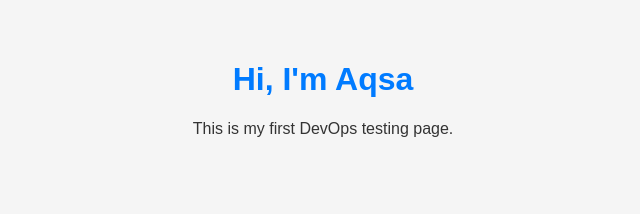
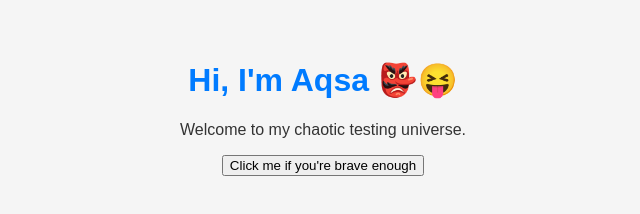
Before and after one commit to aqsa-latif/Devops-testing, a plain HTML site: page index.html in a window 1280 px wide. Shown: the whole page, without its empty margins (317-957 px from the left). Drawn offline with Linux system fonts and the light colour scheme.

Commit message:
Update index.html

```diff
--- a/index.html
+++ b/index.html
@@ -1,14 +1,15 @@
 <!DOCTYPE html>
 <html lang="en">
 <head>
-  <meta charset="UTF-8" />
-  <meta name="viewport" content="width=device-width, initial-scale=1.0" />
-  <title>DevOps Testing</title>
-  <link rel="stylesheet" href="style.css" />
+  <meta charset="UTF-8">
+  <title>Aqsa's Krazy Home</title>
+  <link rel="stylesheet" href="style.css">
 </head>
 <body>
-  <h1>Hi, I'm Aqsa</h1>
-  <p>This is my first DevOps testing page.</p>
-  <script src="script.js"></script>
+  <div class="container">
+    <h1>Hi, I'm Aqsa 👺😝</h1>
+    <p>Welcome to my chaotic testing universe.</p>
+    <button>Click me if you're brave enough</button>
+  </div>
 </body>
 </html>
```
